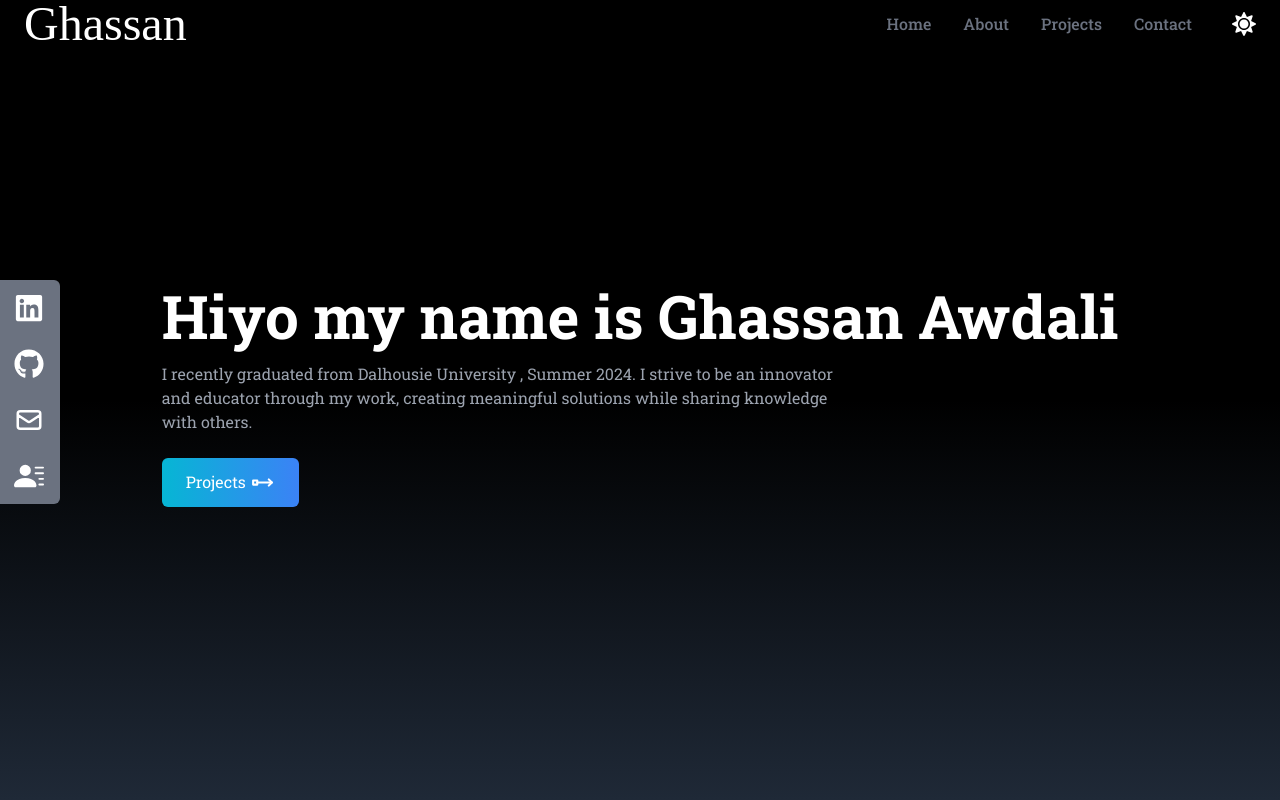
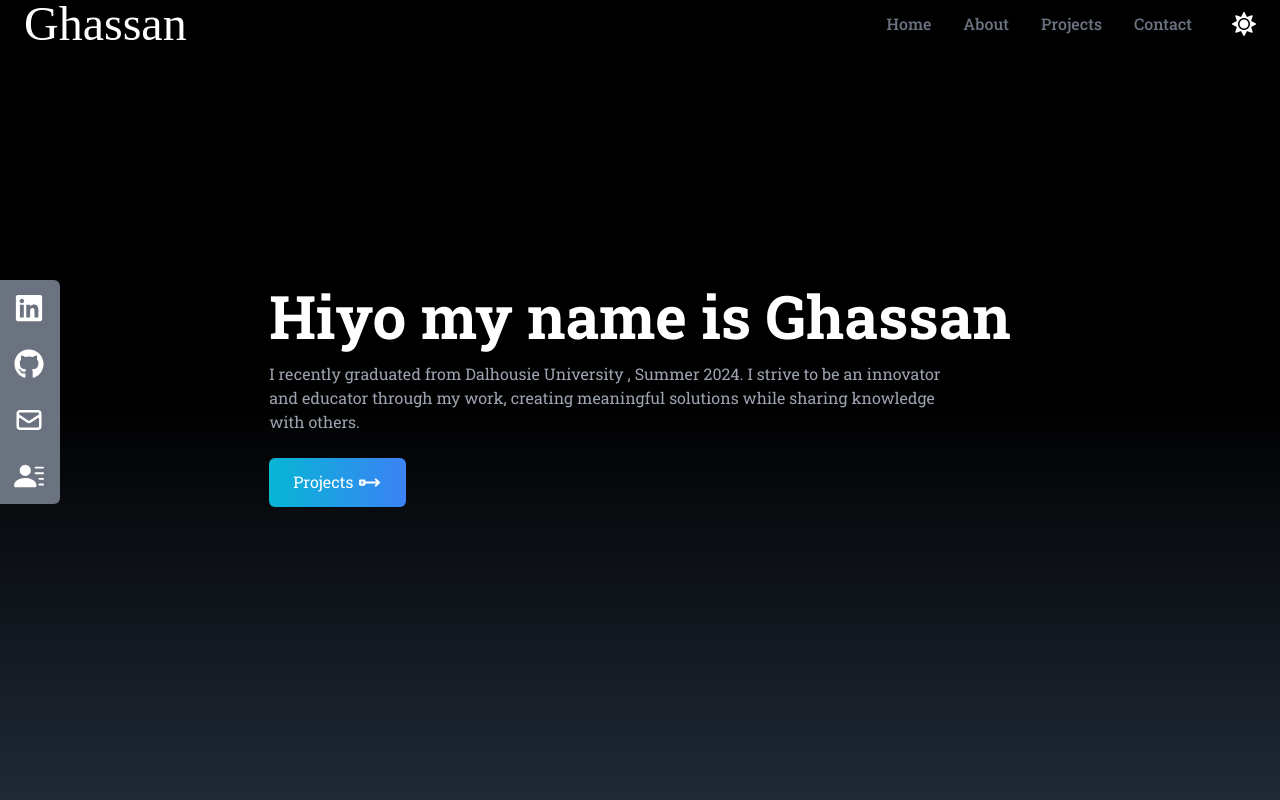
Before and after one commit to Ghassan-Awdali/portfolio, a React (Create React App) app: page / in a window 1280 px wide. Shown: the top 800 px of the page. Built offline with nearby package versions, Linux system fonts and the light colour scheme; a web font is replaced by a local one.

Commit message:
indecisive home

```diff
--- a/src/components/Home.jsx
+++ b/src/components/Home.jsx
@@ -22,7 +22,7 @@ const Home = () => {
               isDarkMode ? "text-white" : "text-gray-900"
             }`}
           >
-            Hiyo my name is Ghassan Awdali
+            Hiyo my name is Ghassan
           </h2>
 
           <p
```
